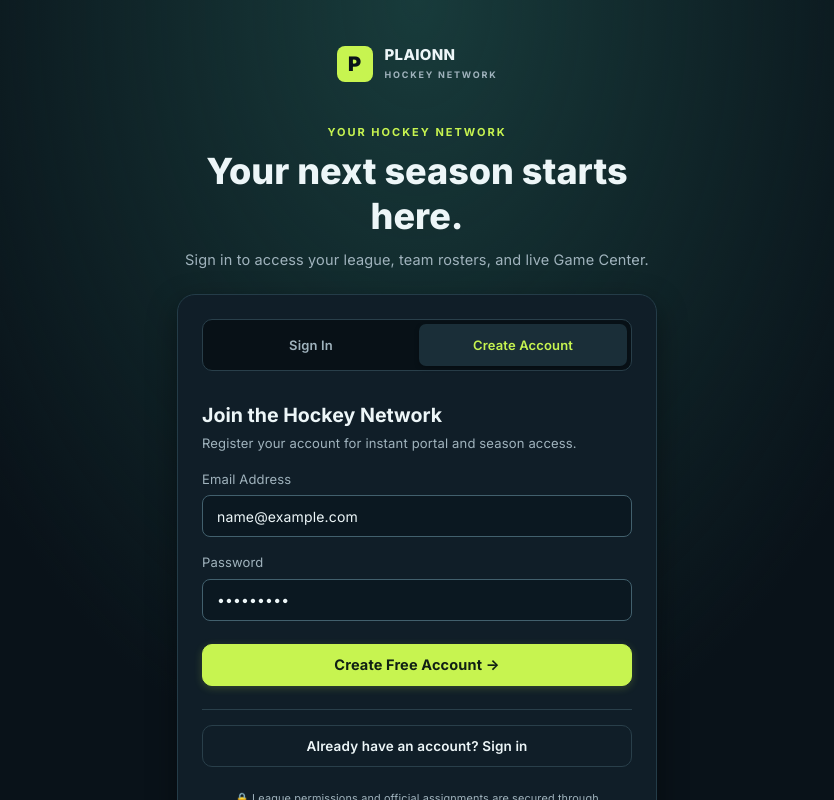
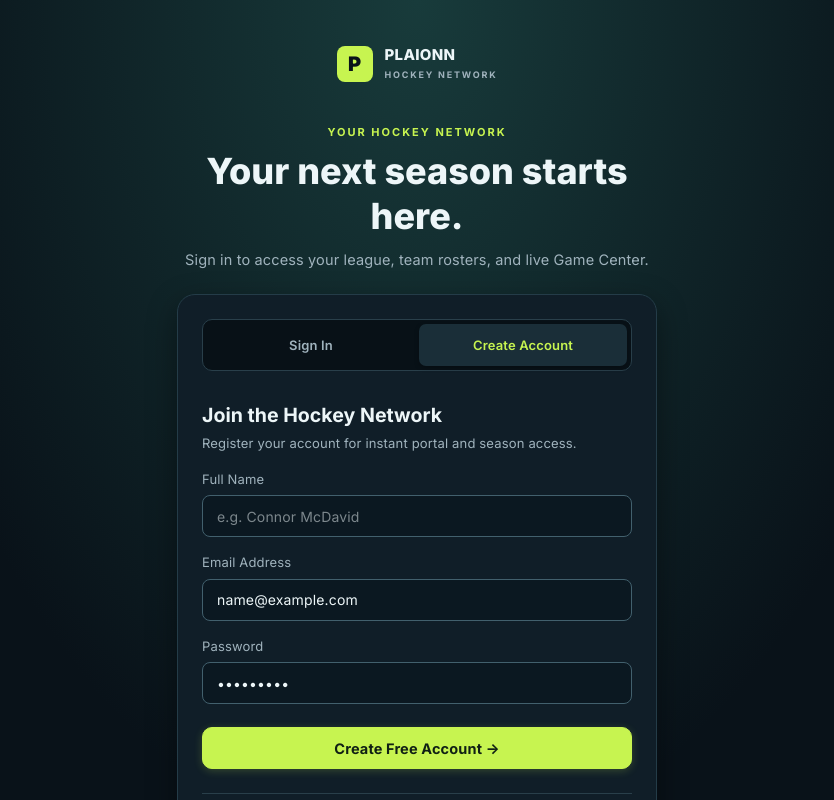
Before and after one commit to touhidul7/plaionn, a Next.js app in the folder web/: page /login in a window 1280 px wide. Both pictures are taken after typing "name@example.com", "Sample123" into the empty fields and a click on the button "Create Account". Shown: the top 800 px of the page, without its empty margins (223-1057 px from the left). Built offline with nearby package versions, Linux system fonts and the light colour scheme.

Commit message:
feat: add Full Name field on account registration and save to Supabase user metadata

```diff
--- a/web/src/app/login/actions.ts
+++ b/web/src/app/login/actions.ts
@@ -9,6 +9,7 @@ import { appOrigin } from "@/lib/app-origin";
 
 export type AuthState={error:boolean;message:string};
 const credentials=z.object({
+  fullName:z.string().max(100).optional(),
   email:z.string().email().max(254),
   password:z.string().min(8).max(128).optional(),
   mode:z.enum(["login","signup","forgot"])
@@ -16,7 +17,7 @@ const credentials=z.object({
 export async function authenticate(_state:AuthState,form:FormData):Promise<AuthState> {
  const input=credentials.safeParse(Object.fromEntries(form));
  if(!input.success) return {error:true,message:"Enter a valid email address."};
- const {email,password,mode}=input.data;
+ const {fullName,email,password,mode}=input.data;
 
  if(mode==="forgot") {
   try {
@@ -41,6 +42,10 @@ export async function authenticate(_state:AuthState,form:FormData):Promise<AuthS
   }
  }
 
+ if(mode==="signup" && (!fullName || fullName.trim().length === 0)) {
+  return {error:true,message:"Please enter your full name."};
+ }
+
  if(!password||password.length<8) {
   return {error:true,message:"Password must be at least 8 characters."};
  }
@@ -50,7 +55,19 @@ export async function authenticate(_state:AuthState,form:FormData):Promise<AuthS
   const supabase=await createSupabaseServerClient();
   if(mode==="signup") {
    const siteUrl=appOrigin(process.env.NEXT_PUBLIC_APP_URL,process.env.NODE_ENV==="production");
-   const result=await supabase.auth.signUp({email,password,options:{emailRedirectTo:new URL("/auth/callback",siteUrl).href}});
+   const displayName = (fullName || "").trim();
+   const result=await supabase.auth.signUp({
+     email,
+     password,
+     options:{
+       emailRedirectTo:new URL("/auth/callback",siteUrl).href,
+       data: {
+         display_name: displayName,
+         full_name: displayName,
+         role: "Player",
+       }
+     }
+   });
    if(result.error) return {error:true,message:result.error.status===429?"Too many attempts. Please wait before trying again.":"Could not create your account. If you already have an account, try signing in."};
    signedIn=!!result.data.session;
    // Confirm Email is disabled for this deployment. Supabase should return a
--- a/web/src/components/auth-form.tsx
+++ b/web/src/components/auth-form.tsx
@@ -60,6 +60,20 @@ export function AuthForm() {
       </div>
 
       <input type="hidden" name="mode" value={mode} />
+
+      {mode === "signup" && (
+        <label style={{ display: "grid", gap: "6px" }}>
+          <span>Full Name</span>
+          <input
+            type="text"
+            name="fullName"
+            autoComplete="name"
+            required
+            maxLength={100}
+            placeholder="e.g. Connor McDavid"
+          />
+        </label>
+      )}
 
       <label style={{ display: "grid", gap: "6px" }}>
         <span>Email Address</span>
```
